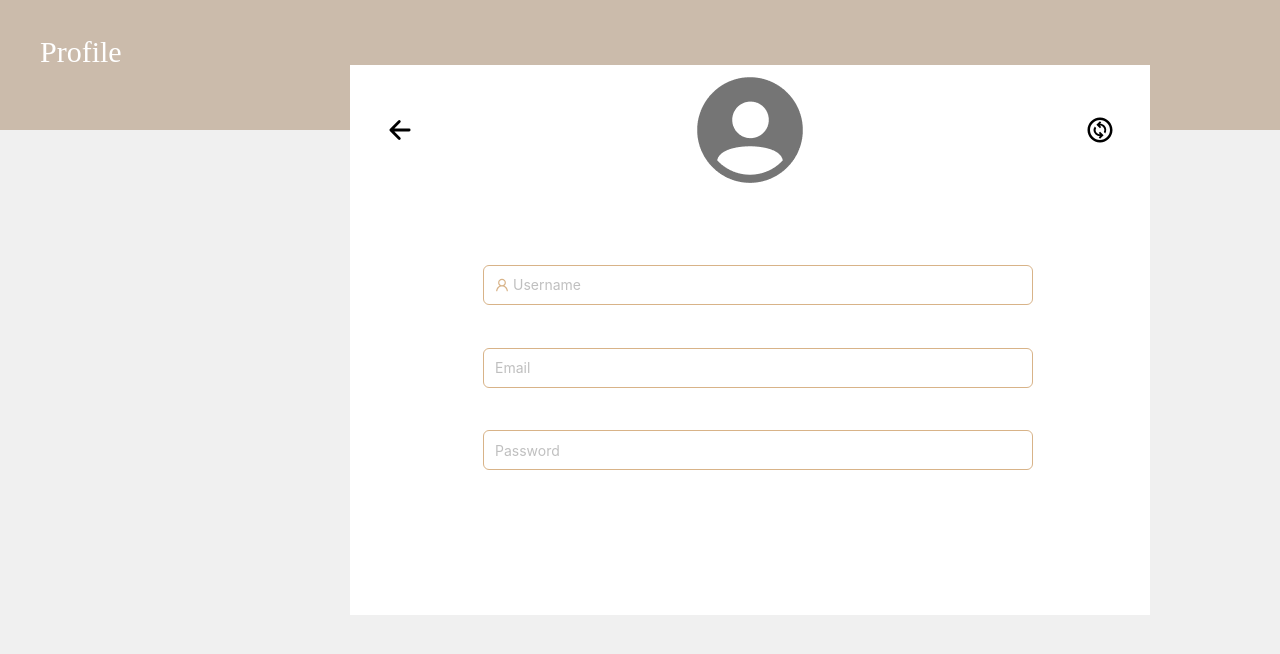
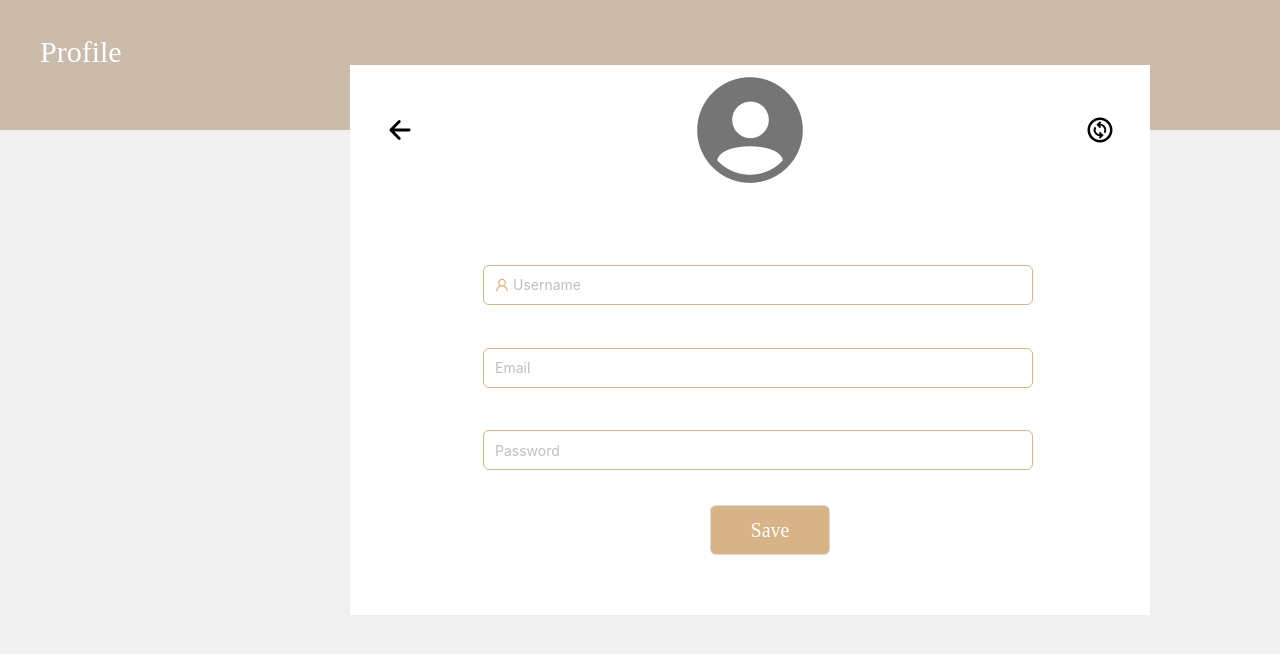
Before and after one commit to buldygina/comfort-zone, a Next.js app: page /account in a window 1280 px wide. Shown: the top 654 px of the page. Built offline with nearby package versions, Linux system fonts and the light colour scheme.

Commit message:
button save changes

```diff
--- a/app/account/page.js
+++ b/app/account/page.js
@@ -4,6 +4,7 @@ import { MdOutlineChangeCircle } from "react-icons/md";
 import { IoArrowBackOutline } from "react-icons/io5";
 import {Input} from "antd";
 import {UserOutlined} from "@ant-design/icons";
+import { Button } from 'antd';
 export default function Account() {
     return(
         <div>
@@ -32,6 +33,9 @@ export default function Account() {
                         placeholder="Password"
                         style={{ borderColor: '#D8B388', width: '550px', height: '40px'}}/>
                 </div>
+                <Button danger disabled style={{width:'120px', height:'50px', backgroundColor:'#D8B388', fontFamily:'Raleway', color:"white", fontSize:'20px', position: 'absolute', top: '80%', left: '45%'}}>
+                    Save
+                </Button>
             </div>
         </div>
     )
```
